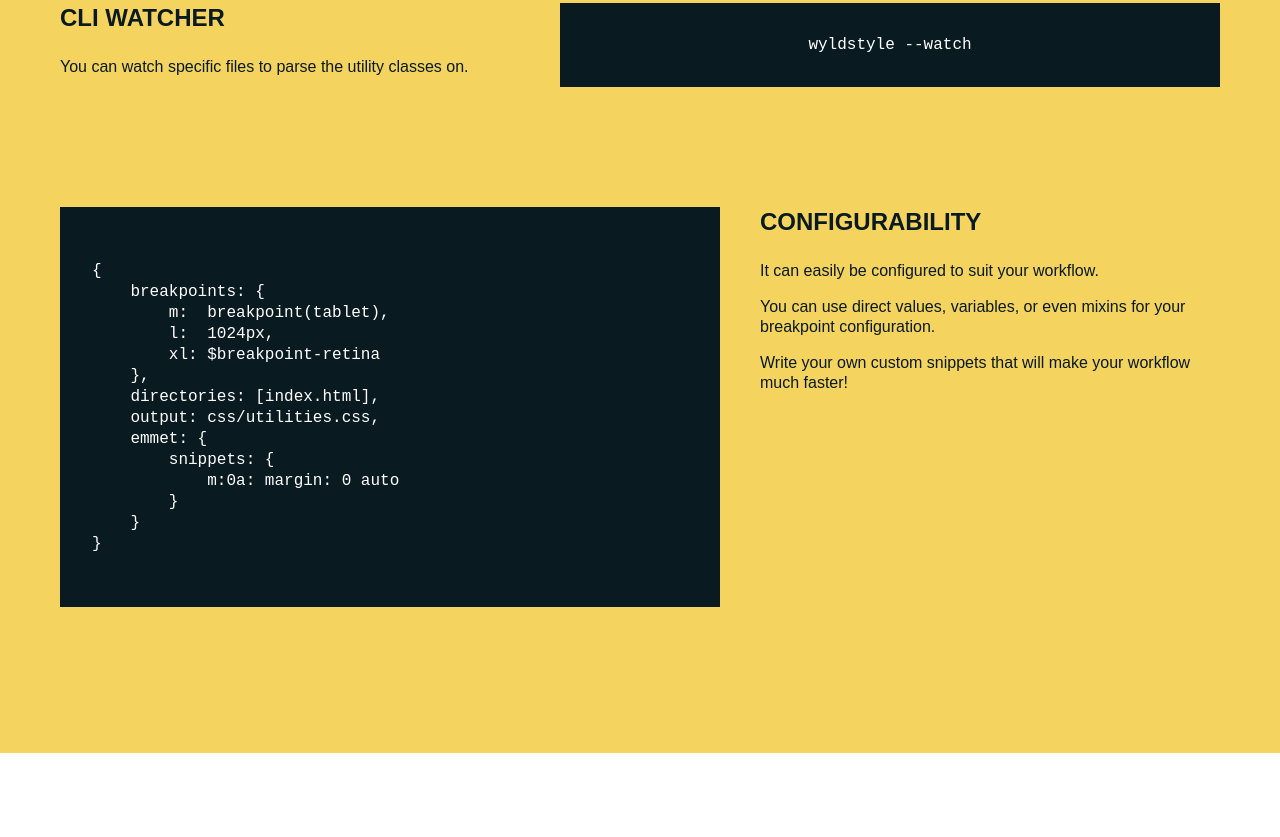
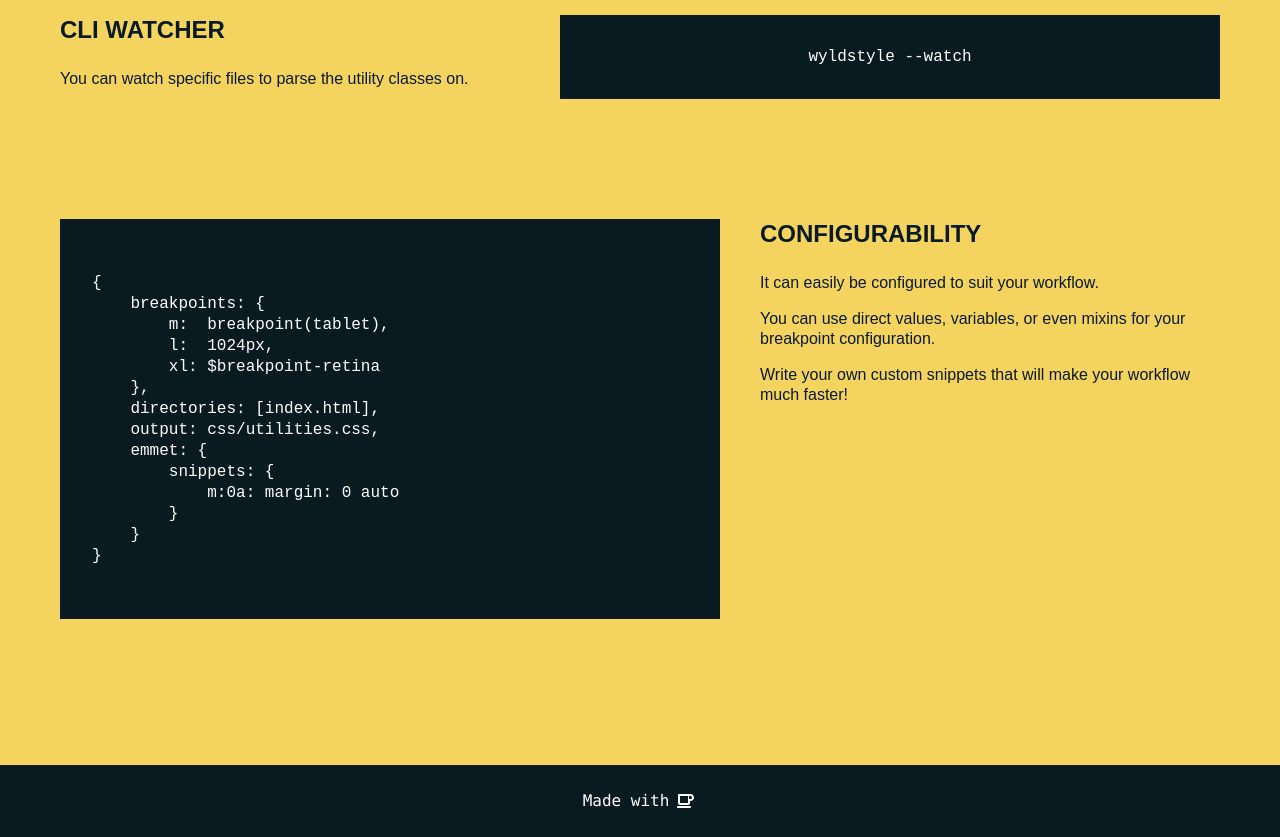
Before and after one commit to humans/wyldstyle.github.io, a website: page index.html in a window 1280 px wide. Shown: the part 1597-2434 px from the top of the page. Before the commit the page ends 2350 px from the top, so only its background shows below. Drawn offline with Linux system fonts and the light colour scheme.

Commit message:
Add a footer and a made with coffee.

```diff
--- a/css/utilities.css
+++ b/css/utilities.css
@@ -23,6 +23,7 @@
 .u-mb\:3r { margin-bottom: 3rem; }
 .u-ml\:0\.25r { margin-left: 0.25rem; }
 .u-ml\:1\.5r { margin-left: 1.5rem; }
+.u-mr\:0\.25r { margin-right: 0.25rem; }
 .u-mt\:1\.5r { margin-top: 1.5rem; }
 .u-mt\:1r { margin-top: 1rem; }
 .u-mw\:28\.125r { max-width: 28.125rem; }
@@ -31,11 +32,14 @@
 .u-op\:0\.5 { opacity: 0.5; }
 .u-p\:2\.25r { padding: 2.25rem; }
 .u-p\:2r { padding: 2rem; }
+.u-pb\:1\.5r { padding-bottom: 1.5rem; }
 .u-pb\:2\.25 { padding-bottom: 2.25em; }
 .u-pb\:2\.25r { padding-bottom: 2.25rem; }
 .u-pb\:5\.375r { padding-bottom: 5.375rem; }
+.u-pt\:1\.5r { padding-top: 1.5rem; }
 .u-pt\:2\.25r { padding-top: 2.25rem; }
 .u-pt\:2\.75r { padding-top: 2.75rem; }
+.u-pt\:3r { padding-top: 3rem; }
 .u-pt\:5r { padding-top: 5rem; }
 .u-ta\:c { text-align: center; }
 .u-td\:n { text-decoration: none; }
--- a/index.html
+++ b/index.html
@@ -131,7 +131,7 @@
 
     <section class="features [ a-bgc:$yellow a-c:$ocean u-pb:5.375r ]">
         <div class="wrapper">
-            <h2 id="features" class="feature__title [ u-fz:2.55r u-lh:1.225 u-pt:2.25r u-pb:2.25r u-tt:u u-fw:900 u-ta:c ]">
+            <h2 id="features" class="feature__title [ u-fz:2.55r u-lh:1.225 u-pt:3r u-pb:2.25r u-tt:u u-fw:900 u-ta:c ]">
                 Out of the Box
             </h2>
 
@@ -250,6 +250,13 @@
         </div>
     </section>
 
+    <footer class="footer [ a-bgc:$ocean a-c:$white u-pt:1.5r u-pb:1.5r ]">
+        <div class="wrapper [ u-d:fx u-ai:c u-jc:c ]">
+            <span class="blurb [ u-mr:0.25r a-ff:code ]">Made with</span>
+            <svg fill="#ffffff" xmlns="http://www.w3.org/2000/svg" width="24" height="24" viewBox="0 0 24 24"><path d="M17 19H5c-.553 0-1-.447-1-1s.447-1 1-1h12c.553 0 1 .447 1 1s-.447 1-1 1zM17.5 5H5v9c0 1.1.9 2 2 2h8c1.1 0 2-.9 2-2v-2h.5c1.93 0 3.5-1.57 3.5-3.5S19.43 5 17.5 5zM15 14H7V7h8v7zm2.5-4H16V7h1.5c.827 0 1.5.673 1.5 1.5s-.673 1.5-1.5 1.5z"/></svg>
+        </div>
+    </footer>
+
     <script id="__bs_script__">
         document.write("<script async src='http://HOST:3000/browser-sync/browser-sync-client.2.14.0.js'><\/script>".replace("HOST", location.hostname));
     </script>
```
